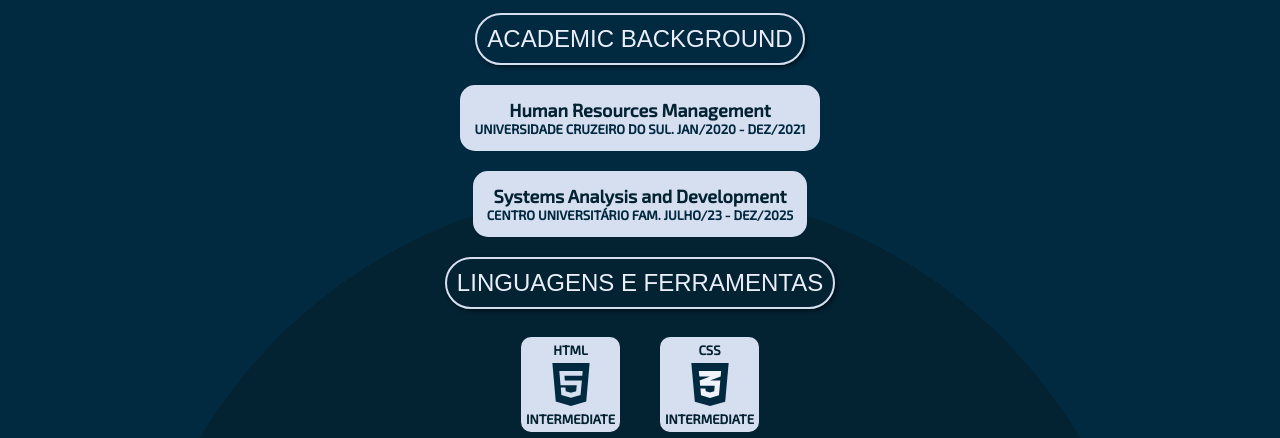
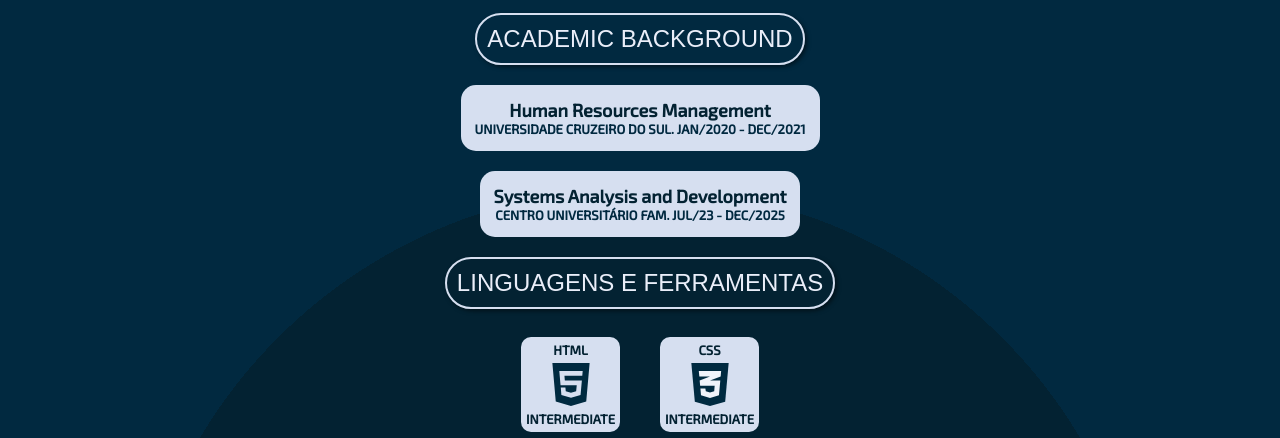
Before and after one commit to luisguilhermedacruz/portfolioluisguilherme, a plain HTML site: page english/portfolio-en.html in a window 1280 px wide. Shown: the part 1700-2138 px from the top of the page. Drawn offline with Linux system fonts and the light colour scheme; a web font is replaced by a local one.

Commit message:
Alteração nos meses de faculdade que estavam em português na versão inglesa

```diff
--- a/english/portfolio-en.html
+++ b/english/portfolio-en.html
@@ -182,11 +182,11 @@
                 <h2 class="skills_formation_title">ACADEMIC BACKGROUND</h2>
                 <div class="formation_one">
                     <h1 class="title_formation">Human Resources Management</h1>
-                    <p class="details_formation">UNIVERSIDADE CRUZEIRO DO SUL. JAN/2020 - DEZ/2021</p>
+                    <p class="details_formation">UNIVERSIDADE CRUZEIRO DO SUL. JAN/2020 - DEC/2021</p>
                 </div>
                 <div class="formation_two">
                     <h1 class="title_formation">Systems Analysis and Development</h1>
-                    <p class="details_formation">CENTRO UNIVERSITÁRIO FAM. JULHO/23 - DEZ/2025</p>
+                    <p class="details_formation">CENTRO UNIVERSITÁRIO FAM. JUL/23 - DEC/2025</p>
                 </div>
             </div>
             <h2 class="skills_content_tools_title">LINGUAGENS E FERRAMENTAS</h2>
```
